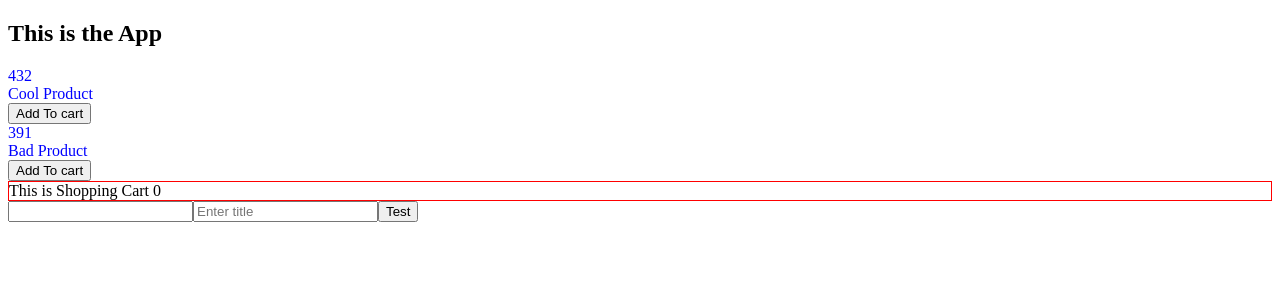
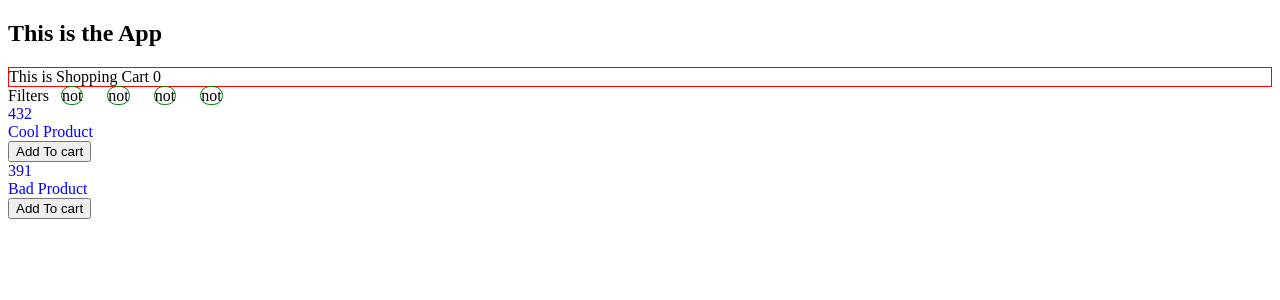
Before and after one commit to TshepzMogapi/react-js-base, a React (Create React App) app: page / in a window 1280 px wide. Shown: the top 300 px of the page. Built offline with nearby package versions, Linux system fonts and the light colour scheme.

Commit message:
lift filter state up

```diff
--- a/src/App.js
+++ b/src/App.js
@@ -1,6 +1,6 @@
 import Product from './components/Product';
-import ShippingInfo from './components/ShippingInfo';
 import ShoppingCart from './components/ShoppingCart';
+import Filters from './components/Filters';
 import { useState } from 'react';
 
 const initialProducts = [
@@ -15,6 +15,13 @@
     shortDescription: 'Bad Product',
   },
 ];
+
+const filters = [
+  { name: 'Type A', category: 1, checked: false },
+  { name: 'Type B', category: 2, checked: false },
+  { name: 'Type C', category: 3, checked: false },
+  { name: 'Type D', category: 4, checked: false },
+];
 const App = () => {
   const [products, setProducts] = useState(initialProducts);
 
@@ -26,9 +33,18 @@
     });
   };
 
+  const filterProducts = (updatedFilter) => {
+    // filter products
+    console.log('filterProducts');
+    console.log(updatedFilter);
+  };
+
   return (
     <div>
       <h2>This is the App</h2>
+      <ShoppingCart products={shoppingCartProducts}></ShoppingCart>
+
+      <Filters onFiltersUpdated={filterProducts} filters={filters}></Filters>
 
       {products.map((product) => (
         <Product
@@ -39,8 +55,6 @@
           id={product.id}
         ></Product>
       ))}
-      <ShoppingCart products={shoppingCartProducts}></ShoppingCart>
-      <ShippingInfo></ShippingInfo>
     </div>
   );
 };
--- /dev/null
+++ b/src/components/Filter.js
@@ -0,0 +1,21 @@
+import { useState } from 'react';
+const Filter = (props) => {
+  const [filter, setFilter] = useState(props.filter);
+  // props.onFilterBy
+  const applyFilter = () => {
+    // props.onFilterBy(props.filter);
+
+    setFilter((prevFilter) => {
+      return { ...prevFilter, checked: !prevFilter.checked };
+    });
+
+    props.onFilterBy(filter);
+  };
+  return (
+    <span onClick={applyFilter} className="filter">
+      {filter.checked ? 'checked' : 'not'}
+    </span>
+  );
+};
+
+export default Filter;
--- a/src/components/Filters.js
+++ b/src/components/Filters.js
@@ -1 +1,18 @@
-function Filters() {}
+import Filter from './Filter';
+const Filters = (props) => {
+  const filterBy = (filter) => {
+    console.log('filters ____');
+    console.log(filter);
+    props.onFiltersUpdated(filter);
+  };
+  return (
+    <div>
+      Filters
+      {props.filters.map((f) => (
+        <Filter onFilterBy={filterBy} key={f.category} filter={f}></Filter>
+      ))}
+    </div>
+  );
+};
+
+export default Filters;
--- a/src/index.css
+++ b/src/index.css
@@ -1,3 +1,9 @@
 .shopping-cart {
   border: 1px solid red;
 }
+
+.filter {
+  margin: 12px;
+  border: 1px solid green;
+  border-radius: 12px;
+}
```
